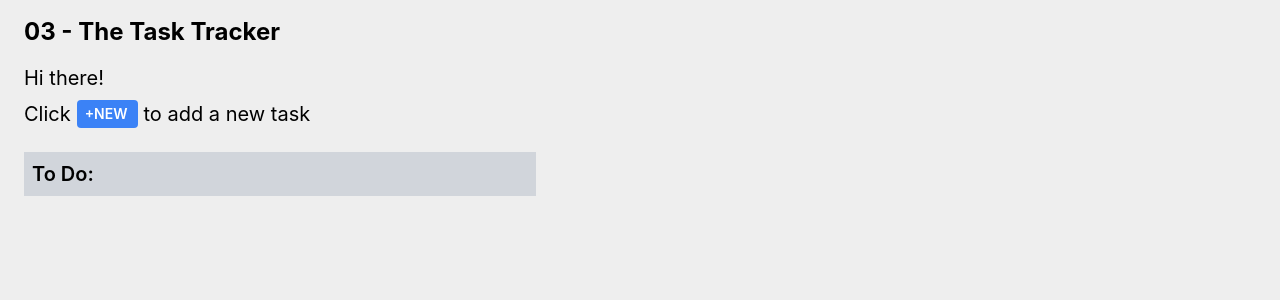
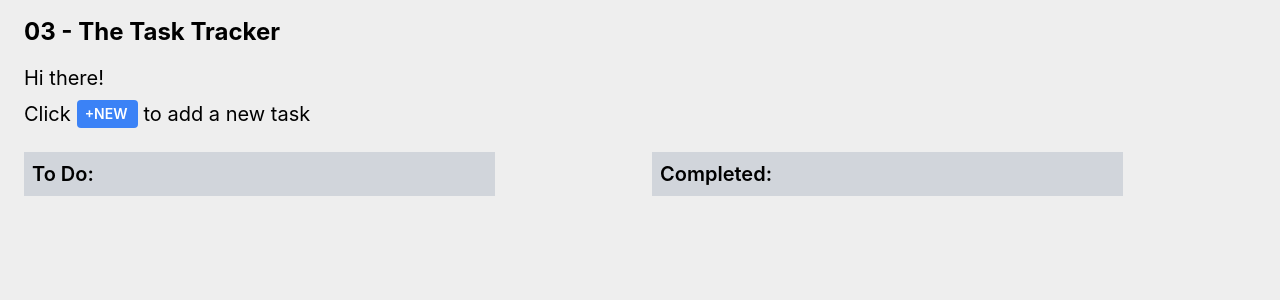
Before and after one commit to Ziz97/03-task-tracker, a React (Create React App) app: page / in a window 1280 px wide. Shown: the top 300 px of the page. Built offline with nearby package versions, Linux system fonts and the light colour scheme.

Commit message:
handle drag and drop

```diff
--- a/package.json
+++ b/package.json
@@ -8,6 +8,8 @@
     "@testing-library/react": "^16.3.0",
     "@testing-library/user-event": "^13.5.0",
     "react": "^19.2.0",
+    "react-dnd": "^16.0.1",
+    "react-dnd-html5-backend": "^16.0.1",
     "react-dom": "^19.2.0",
     "react-scripts": "5.0.1",
     "web-vitals": "^2.1.4"
--- a/src/App.js
+++ b/src/App.js
@@ -1,9 +1,26 @@
 import { useState, useEffect } from "react";
+import { useDrop } from "react-dnd";
 import AddTask from "./components/AddTask";
 import ToDo from "./components/ToDo";
 
 function App() {
   const [taskList, setTaskList] = useState([]);
+  const [completed, setCompleted] = useState([]);
+  const [{isOver}, drop] = useDrop(() => ({
+    accept: 'todo',
+    drop: (item) => addCompleted(item),
+    collect: (monitor) => ({
+      isOver: !!monitor.isOver(),
+    }),
+  }));
+
+  const addCompleted = (item) => {
+    const moveTask = taskList.filter((task) => task.id === item.id);
+    console.log('moveTask', moveTask);
+    console.log('item', item);
+    setCompleted([...completed, { ...item }]);
+    // setTaskList()
+  };
 
   useEffect(() => {
     const taskListLocalStorage = localStorage.getItem('taskList');
@@ -21,11 +38,21 @@ function App() {
         <AddTask taskList={taskList} setTaskList={setTaskList}/>
         <p className="text-xl my-2">to add a new task</p>
       </div>
-      <div>
-        <h2 className="ml-6 text-xl font-semibold w-3/4 max-w-lg my-4 py-2 px-2 bg-gray-300">To Do:</h2>
-        {taskList.map((task, i) => (
-          <ToDo key={i} task={task} taskList={taskList} setTaskList={setTaskList} />
-        ))}
+      <div className="flex flex-row">
+        <div className="w-full ml-6">
+          <h2 className="text-xl font-semibold w-3/4 max-w-lg my-4 py-2 px-2 bg-gray-300">To Do:</h2>
+          <div className="flex flex-col-reverse">
+            {taskList.map((task, i) => (
+              <ToDo key={i} task={task} index={i} taskList={taskList} setTaskList={setTaskList} />
+            ))}
+          </div>
+        </div>
+        <div className="w-full flex flex-col" ref={drop}>
+          <h2 className="text-xl font-semibold w-3/4 max-w-lg my-4 py-2 px-2 bg-gray-300">Completed:</h2>
+          {completed.map((task, i) => (
+            <ToDo key={i} task={task} completed={completed} setCompleted={setCompleted} />
+          ))}
+        </div>
       </div>
     </>
   );
--- a/src/components/ToDo.jsx
+++ b/src/components/ToDo.jsx
@@ -1,9 +1,20 @@
 import EditTask from "./EditTask";
 import { useEffect, useState } from "react";
+import { useDrag } from "react-dnd";
 
-const ToDo = ({ task, taskList, setTaskList }) => {
+const ToDo = ({ task, index, taskList, setTaskList }) => {
 	const [time, setTime] = useState(task.duration);
 	const [running, setRunning] = useState(false);
+	const [{isDragging}, drag] = useDrag(() => ({
+		type: 'todo',
+		item: {
+			id: index,
+			...task,
+		},
+		collect: (monitor) => ({
+			isDragging: !!monitor.isDragging(),
+		})
+	}));
 
 	useEffect(() => {
 		let interval;
@@ -38,14 +49,14 @@ const ToDo = ({ task, taskList, setTaskList }) => {
 
 	return (
 		<>
-			<div className="flex flex-col items-start justify-start bg-white my-4 ml-6 py-4 px-6 w-3/4 max-w-lg">
+			<div className="flex flex-col items-start justify-start bg-white my-4 py-4 px-6 w-3/4 max-w-lg" ref={drag}>
 				<div className="w-full flex flex-row justify-between">
 					<p className="font-semibold text-xl">{task.projectName}</p>
 					<EditTask task={task} taskList={taskList} setTaskList={setTaskList} />
 				</div>
 				<p className="text-lg py-2">{task.taskDescription}</p>
-				<div className="w-full flex flex-row items-center justify-evenly">
-					<div className="w-1/4 text-xl font-semibold py-4">
+				<div className="w-full flex flex-col sm:flex-row items-center justify-center sm:justify-evenly">
+					<div className="sm:w-1/4 text-xl font-semibold py-4">
 						<span>{('0' + Math.floor((time / 3600000) % 24)).slice(-2)}:</span>
 						<span>{('0' + Math.floor((time / 6000) % 60)).slice(-2)}:</span>
 						<span>{('0' + Math.floor((time / 1000) % 60)).slice(-2)}</span>
--- a/src/index.js
+++ b/src/index.js
@@ -3,11 +3,15 @@ import ReactDOM from 'react-dom/client';
 import './index.css';
 import App from './App';
 import reportWebVitals from './reportWebVitals';
+import { DndProvider } from 'react-dnd';
+import { HTML5Backend } from 'react-dnd-html5-backend';
 
 const root = ReactDOM.createRoot(document.getElementById('root'));
 root.render(
   <React.StrictMode>
-    <App />
+    <DndProvider backend={HTML5Backend}>
+      <App />
+    </DndProvider>
   </React.StrictMode>
 );
 
```
Also changed, not shown: 1 other file (tests, documents, lock files or other folders).
